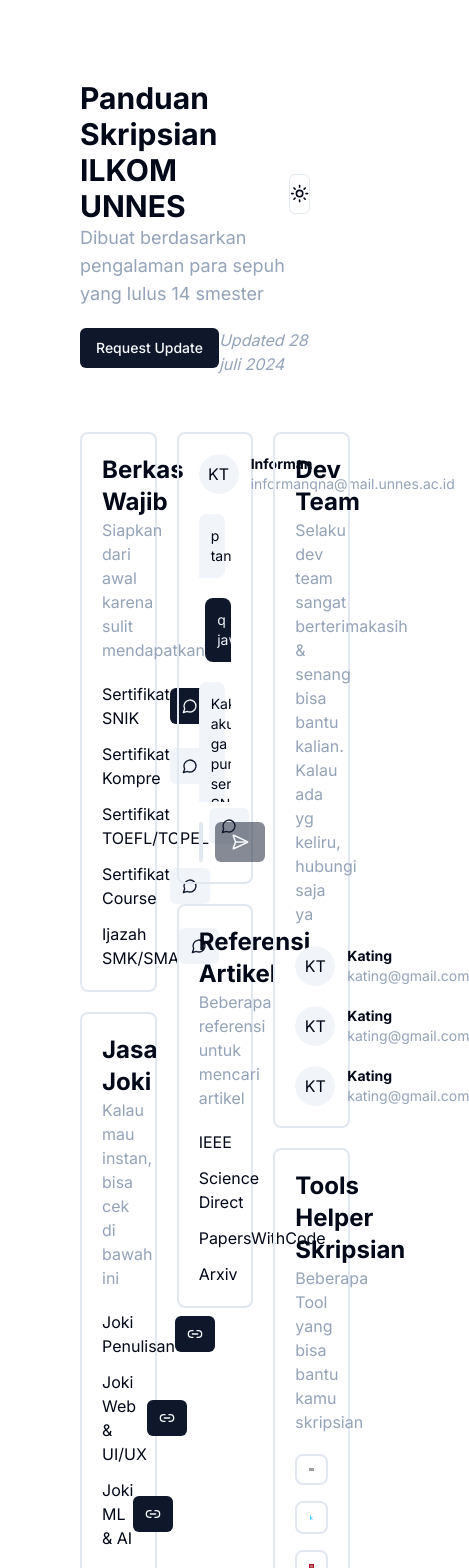
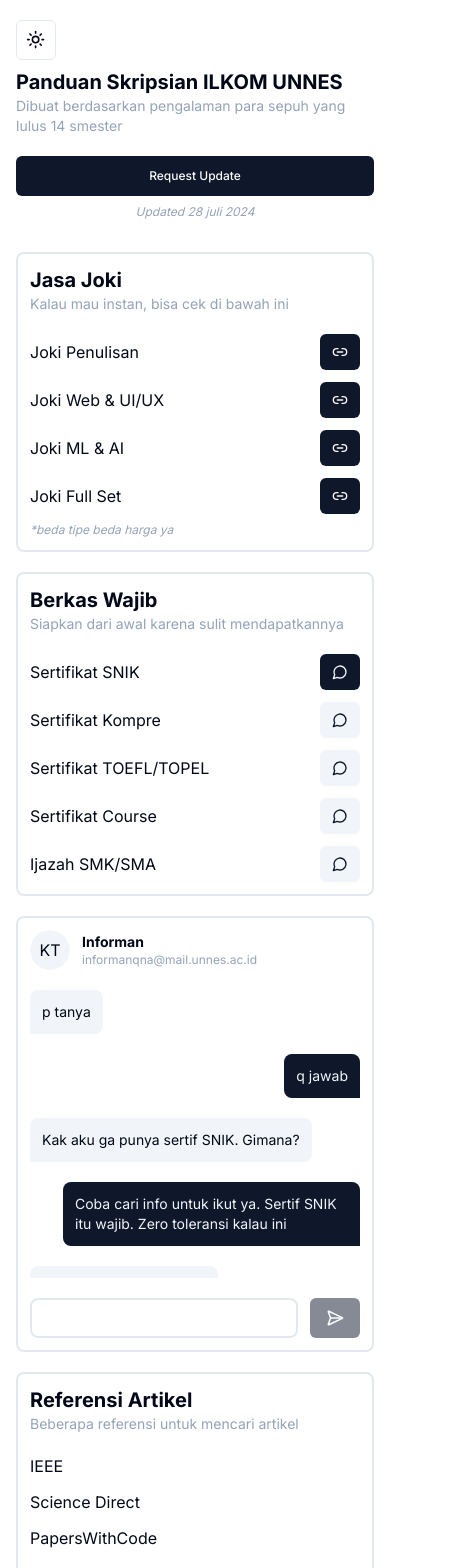
Before and after one commit to ab-azmi/capek-kuliah, a Next.js app: page / in a window 390 px wide. Shown: the top 1568 px of the page, 469 px wide, since content can reach past the window. Built offline with nearby package versions, Linux system fonts and the light colour scheme; grey boxes are pictures that could not be loaded.

Commit message:
implement responsivity

```diff
--- a/app/page.tsx
+++ b/app/page.tsx
@@ -5,20 +5,20 @@ import { Button } from "@/components/ui/button";
 
 export default function Home() {
   return (
-    <main className="flex min-h-screen flex-col gap-14 px-20 lg:px-36 py-20">
+    <main className="flex min-h-screen flex-col gap-8 lg:gap-14 px-4 md:px-20 lg:px-36 py-5 lg:py-20">
       <div className="flex flex-col gap-5">
-        <div className="flex items-center justify-between">
+        <div className="flex flex-col-reverse lg:flex-row items-start gap-2 lg:gap-0 lg:items-center justify-between">
           <div>
-            <h1 className="text-3xl font-bold">Panduan Skripsian ILKOM UNNES</h1>
-            <p className=" text-lg text-slate-400">
+            <h1 className="text-xl lg:text-3xl font-bold">Panduan Skripsian ILKOM UNNES</h1>
+            <p className="text-sm lg:text-lg text-slate-400">
               Dibuat berdasarkan pengalaman para sepuh yang lulus 14 smester
             </p>
           </div>
           <ModeToggle />
         </div>
-        <div className="flex justify-between">
-          <Button>Request Update</Button>
-          <p className="text-slate-400 italic">Updated 28 juli 2024</p>
+        <div className="flex lg:flex-row flex-col gap-2 items-center lg:justify-between">
+          <Button className="text-xs lg:text-base w-full lg:w-fit">Request Update</Button>
+          <p className="text-slate-400 italic lg:text-base text-xs">Updated 28 juli 2024</p>
         </div>
       </div>
 
--- a/components/dark-mode-toggle.tsx
+++ b/components/dark-mode-toggle.tsx
@@ -13,7 +13,7 @@ import {
 } from "@/components/ui/dropdown-menu"
 
 export function ModeToggle() {
-  const { setTheme } = useTheme()
+  const { setTheme, theme } = useTheme()
 
   return (
     <DropdownMenu>
--- a/components/pages/dashboard-boxes.tsx
+++ b/components/pages/dashboard-boxes.tsx
@@ -12,12 +12,12 @@ export default function DashboardBoxes() {
     const [selectedQna, setSelectedQna] = useState(berkasWajib[0]);
 
     return (
-        <div className="flex gap-5">
-            <div className="w-1/3 flex flex-col gap-5">
+        <div className="flex-col lg:flex-row flex gap-5">
+            <div className="w-full lg:w-1/3 flex lg:flex-col flex-col-reverse gap-5">
                 {/* Berkas Wajib */}
-                <div className="border-2 rounded-lg p-5">
-                    <h1 className="font-bold text-2xl">Berkas Wajib</h1>
-                    <p className=" text-slate-400">
+                <div className="border-2 rounded-lg p-3 lg:p-5">
+                    <h1 className="font-bold text-xl lg:text-2xl">Berkas Wajib</h1>
+                    <p className=" text-slate-400 text-sm lg:text-base">
                         Siapkan dari awal karena sulit mendapatkannya
                     </p>
                     <div className="mt-5 flex flex-col gap-3">
@@ -35,9 +35,9 @@ export default function DashboardBoxes() {
                     </div>
                 </div>
                 {/* Joki */}
-                <div className="border-2 rounded-lg p-5">
-                    <h1 className="font-bold text-2xl">Jasa Joki</h1>
-                    <p className=" text-slate-400">
+                <div className="border-2 rounded-lg p-3 lg:p-5">
+                    <h1 className="font-bold text-xl lg:text-2xl">Jasa Joki</h1>
+                    <p className=" text-slate-400 lg:text-base text-sm">
                         Kalau mau instan, bisa cek di bawah ini
                     </p>
                     <div className="mt-5 flex flex-col gap-3">
@@ -68,14 +68,14 @@ export default function DashboardBoxes() {
                             </Button>
                         </div>
                     </div>
-                    <p className="text-slate-400 mt-2 text-sm italic">
+                    <p className="text-slate-400 mt-2 text-xs lg:text-sm italic">
                         *beda tipe beda harga ya
                     </p>
                 </div>
             </div>
-            <div className="w-1/3 flex flex-col gap-5">
+            <div className="w-full lg:w-1/3 flex flex-col gap-5">
                 {/* QnA */}
-                <div className="border-2 rounded-lg p-5">
+                <div className="border-2 rounded-lg p-3 lg:p-5">
                     <div className="flex gap-3 items-center">
                         <Avatar>
                             <AvatarFallback>
@@ -84,26 +84,26 @@ export default function DashboardBoxes() {
                         </Avatar>
                         <div>
                             <h1 className="font-bold text-sm">Informan</h1>
-                            <p className=" text-slate-400 text-sm">
+                            <p className=" text-slate-400 text-xs lg:text-sm">
                                 informanqna@mail.unnes.ac.id
                             </p>
                         </div>
                     </div>
                     <div className="mt-5 flex flex-col gap-5 h-[18rem] overflow-y-scroll">
                         {selectedQna.qna.map((qna) => (
-                            <>
+                            <div key={qna.message}>
                                 {qna.type === 'question' && (
 
-                                    <div className="bg-secondary rounded-r-lg rounded-tl-lg p-3 w-fit text-sm max-w-[80%]">
+                                    <div className="bg-secondary rounded-r-lg rounded-tl-lg p-3 w-fit text-sm max-w-[90%] lg:max-w-[80%]">
                                         {qna.message}
                                     </div>
                                 )}
                                 {qna.type === 'answer' && (
-                                    <div className="bg-secondary-foreground rounded-l-lg rounded-tr-lg text-secondary ml-auto p-3 w-fit text-sm max-w-[80%]">
+                                    <div className="bg-secondary-foreground rounded-l-lg rounded-tr-lg text-secondary ml-auto p-3 w-fit text-sm max-w-[90%] lg:max-w-[80%]">
                                         {qna.message}
                                     </div>
                                 )}
-                            </>
+                            </div>
                         ))}
                     </div>
                     <div className="mt-5 flex gap-3">
@@ -114,9 +114,9 @@ export default function DashboardBoxes() {
                     </div>
                 </div>
                 {/* Referensi Jurnal */}
-                <div className="border-2 rounded-lg p-5">
-                    <h1 className="font-bold text-2xl">Referensi Artikel</h1>
-                    <p className=" text-slate-400">
+                <div className="border-2 rounded-lg p-3 lg:p-5">
+                    <h1 className="font-bold text-xl lg:text-2xl">Referensi Artikel</h1>
+                    <p className=" text-slate-400 text-sm lg:text-base">
                         Beberapa referensi untuk mencari artikel
                     </p>
                     <div className="mt-5 flex flex-col gap-3">
@@ -135,14 +135,14 @@ export default function DashboardBoxes() {
                     </div>
                 </div>
             </div>
-            <div className="w-1/3 flex flex-col gap-5">
+            <div className="w-full lg:w-1/3 flex flex-col gap-5">
                 {/* Dev Team */}
-                <div className="border-2 rounded-lg p-5">
-                    <h1 className="font-bold text-2xl">Dev Team</h1>
-                    <p className=" text-slate-400">
+                <div className="border-2 rounded-lg p-3 lg:p-5">
+                    <h1 className="font-bold text-xl lg:text-2xl">Dev Team</h1>
+                    <p className=" text-slate-400 text-sm lg:text-base">
                         Selaku dev team sangat berterimakasih & senang bisa bantu kalian. Kalau ada yg keliru, hubungi saja ya
                     </p>
-                    <div className="mt-5 flex flex-col gap-5">
+                    <div className="mt-5 flex flex-col gap-3 lg:gap-5">
                         <div className="flex gap-3 items-center">
                             <Avatar>
                                 <AvatarFallback>
@@ -151,7 +151,7 @@ export default function DashboardBoxes() {
                             </Avatar>
                             <div className="flex flex-col">
                                 <h1 className="font-bold text-sm">Kating</h1>
-                                <p className=" text-slate-400 text-sm">
+                                <p className=" text-slate-400 text-xs lg:text-sm">
                                     kating@gmail.com
                                 </p>
                             </div>
@@ -164,7 +164,7 @@ export default function DashboardBoxes() {
                             </Avatar>
                             <div className="flex flex-col">
                                 <h1 className="font-bold text-sm">Kating</h1>
-                                <p className=" text-slate-400 text-sm">
+                                <p className=" text-slate-400 text-xs lg:text-sm">
                                     kating@gmail.com
                                 </p>
                             </div>
@@ -177,7 +177,7 @@ export default function DashboardBoxes() {
                             </Avatar>
                             <div className="flex flex-col">
                                 <h1 className="font-bold text-sm">Kating</h1>
-                                <p className=" text-slate-400 text-sm">
+                                <p className=" text-slate-400 text-xs lg:text-sm">
                                     kating@gmail.com
                                 </p>
                             </div>
@@ -185,9 +185,9 @@ export default function DashboardBoxes() {
                     </div>
                 </div>
                 {/* TOol Helper */}
-                <div className="border-2 rounded-lg p-5 h-full">
-                    <h1 className="font-bold text-2xl">Tools Helper Skripsian</h1>
-                    <p className=" text-slate-400">
+                <div className="border-2 rounded-lg p-3 lg:p-5 h-full">
+                    <h1 className="font-bold lg:text-2xl text-xl">Tools Helper Skripsian</h1>
+                    <p className=" text-slate-400 text-sm lg:text-sm">
                         Beberapa Tool yang bisa bantu kamu skripsian
                     </p>
                     <div className="flex gap-4 flex-wrap mt-5">
--- a/components/ui/tabs.tsx
+++ b/components/ui/tabs.tsx
@@ -14,7 +14,7 @@ const TabsList = React.forwardRef<
   <TabsPrimitive.List
     ref={ref}
     className={cn(
-      "inline-flex h-12 items-center justify-center rounded-md bg-muted p-1 text-muted-foreground gap-x-2",
+      "inline-flex h-12 items-center justify-center rounded-md bg-muted p-1 text-muted-foreground gap-x-1",
       className
     )}
     {...props}
```
Also changed, not shown: app/dosen/page.tsx (+12 -12 lines), components/pages/pre-proposal.tsx (+5 -5 lines), components/pages/tab-content.tsx (+6 -6 lines).
